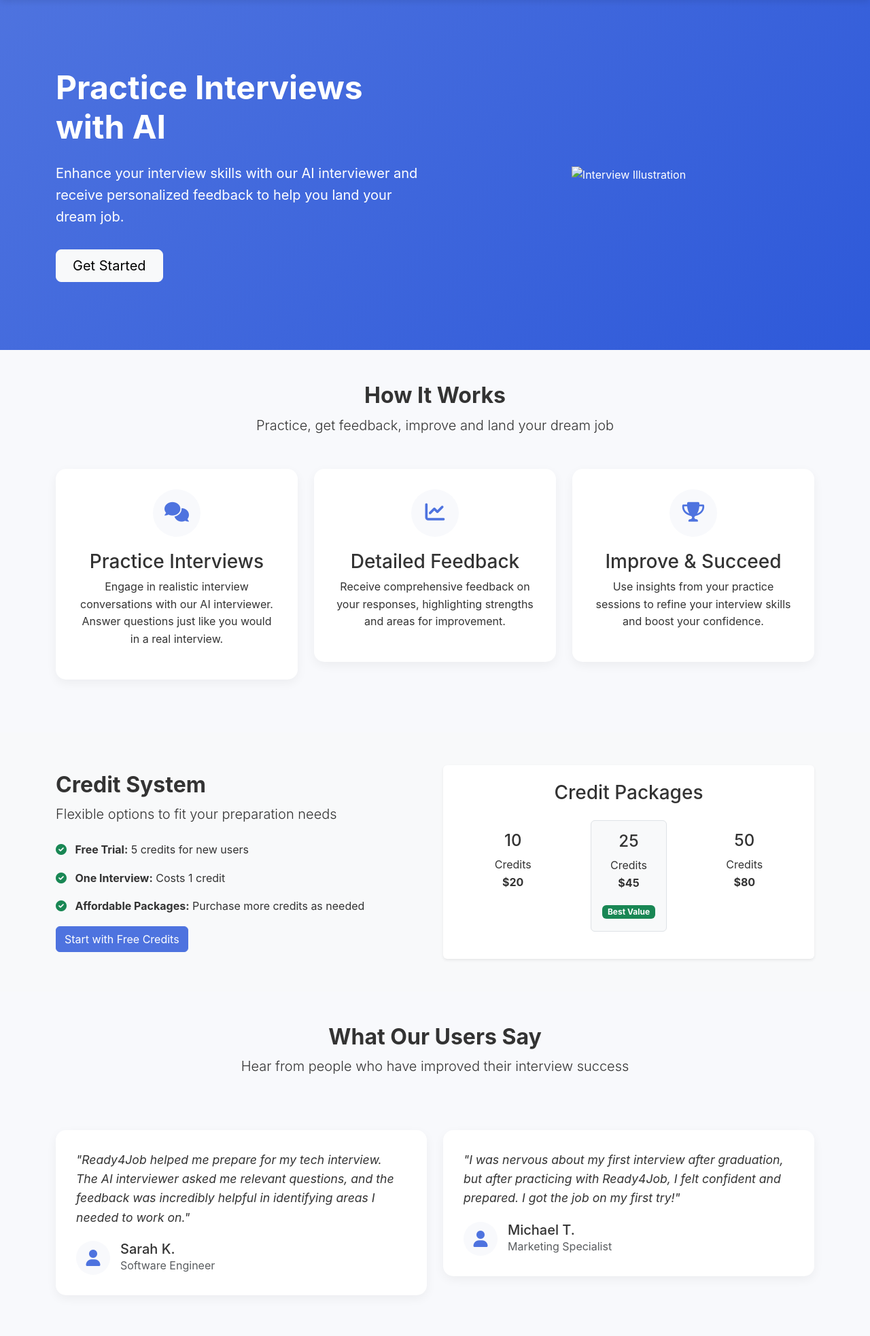
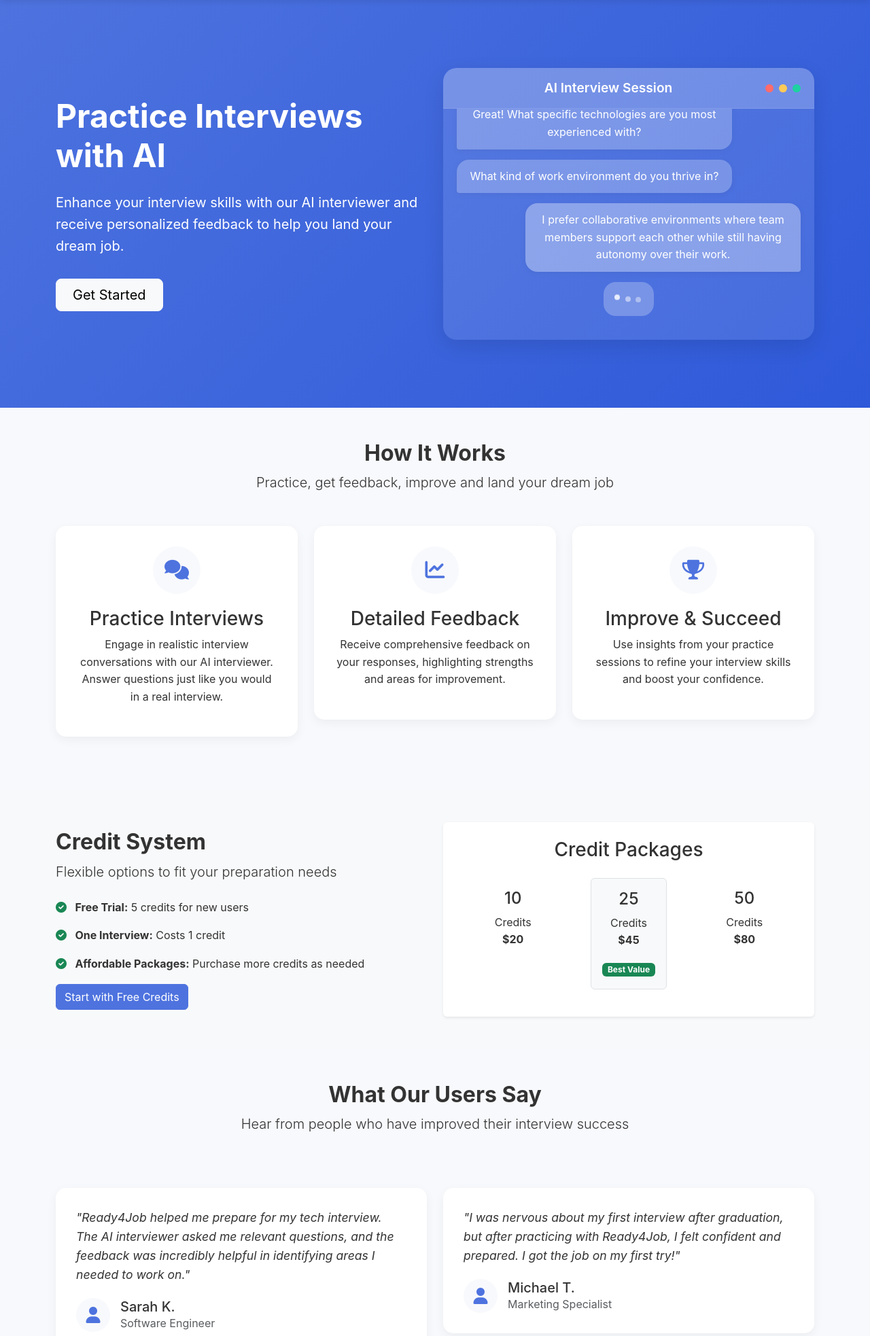
Before and after one commit to kanchang12/ready4job, a Flask app: page / in a window 1280 px wide. Shown: the part 58-2024 px from the top of the page at 68% size. Run offline with Flask 3, Linux system fonts and the light colour scheme; some libraries are stand-ins or nearby versions.

Commit message:
Update index.html

```diff
--- a/templates/index.html
+++ b/templates/index.html
@@ -139,6 +139,108 @@
             z-index: 9999;
         }
 
+        /* Interactive visual element */
+        .interview-visual {
+            width: 100%;
+            max-width: 600px;
+            height: 400px;
+            background-color: rgba(255, 255, 255, 0.1);
+            border-radius: 20px;
+            position: relative;
+            overflow: hidden;
+            box-shadow: 0 10px 30px rgba(0, 0, 0, 0.1);
+            margin: 0 auto;
+        }
+
+        .visual-header {
+            height: 60px;
+            background-color: rgba(255, 255, 255, 0.2);
+            display: flex;
+            align-items: center;
+            padding: 0 20px;
+            border-bottom: 1px solid rgba(255, 255, 255, 0.1);
+        }
+
+        .visual-title {
+            font-size: 1.2rem;
+            font-weight: 600;
+            flex: 1;
+        }
+
+        .visual-dots {
+            display: flex;
+        }
+
+        .visual-dot {
+            width: 12px;
+            height: 12px;
+            border-radius: 50%;
+            margin-left: 8px;
+        }
+
+        .dot-red { background-color: #ff6b6b; }
+        .dot-yellow { background-color: #feca57; }
+        .dot-green { background-color: #1dd1a1; }
+
+        .message-container {
+            height: 340px;
+            padding: 20px;
+            overflow-y: auto;
+        }
+
+        .chat-message {
+            max-width: 80%;
+            padding: 12px 16px;
+            border-radius: 18px;
+            margin-bottom: 15px;
+            box-shadow: 0 2px 10px rgba(0, 0, 0, 0.05);
+            word-wrap: break-word;
+            animation: fadeIn 0.3s ease-in-out;
+        }
+
+        @keyframes fadeIn {
+            from { opacity: 0; transform: translateY(10px); }
+            to { opacity: 1; transform: translateY(0); }
+        }
+
+        .ai-message {
+            background-color: rgba(255, 255, 255, 0.25);
+            border-bottom-left-radius: 4px;
+            margin-right: auto;
+        }
+
+        .user-message {
+            background-color: rgba(255, 255, 255, 0.35);
+            border-bottom-right-radius: 4px;
+            margin-left: auto;
+        }
+
+        .typing-indicator {
+            display: inline-block;
+            padding: 12px 16px;
+            background-color: rgba(255, 255, 255, 0.25);
+            border-radius: 18px;
+            margin-bottom: 15px;
+        }
+
+        .typing-dot {
+            display: inline-block;
+            width: 8px;
+            height: 8px;
+            border-radius: 50%;
+            background-color: white;
+            margin-right: 3px;
+            animation: typing 1.4s infinite;
+        }
+
+        .typing-dot:nth-child(2) { animation-delay: 0.2s; }
+        .typing-dot:nth-child(3) { animation-delay: 0.4s; }
+
+        @keyframes typing {
+            0%, 100% { opacity: 0.4; transform: translateY(0); }
+            50% { opacity: 1; transform: translateY(-5px); }
+        }
+
         /* Responsive adjustments */
         @media (max-width: 768px) {
             .hero-section {
@@ -152,6 +254,14 @@
 
             .feature-card, .testimonial-card {
                 margin-bottom: 20px;
+            }
+
+            .interview-visual {
+                height: 300px;
+            }
+
+            .message-container {
+                height: 240px;
             }
         }
     </style>
@@ -220,7 +330,27 @@
                     {% endif %}
                 </div>
                 <div class="col-lg-6 text-center d-none d-lg-block">
-                    <img src="https://via.placeholder.com/600x400" alt="Interview Illustration" class="img-fluid">
+                    <!-- Interactive visual element replacing the image -->
+                    <div class="interview-visual">
+                        <div class="visual-header">
+                            <div class="visual-title">AI Interview Session</div>
+                            <div class="visual-dots">
+                                <div class="visual-dot dot-red"></div>
+                                <div class="visual-dot dot-yellow"></div>
+                                <div class="visual-dot dot-green"></div>
+                            </div>
+                        </div>
+                        <div class="message-container" id="visualMessages">
+                            <div class="chat-message ai-message">Hello! I'm your AI interviewer. Let's start with you telling me about yourself.</div>
+                            <div class="chat-message user-message">Hi! I'm a software developer with 3 years of experience building web applications.</div>
+                            <div class="chat-message ai-message">Great! What specific technologies are you most experienced with?</div>
+                            <div class="typing-indicator">
+                                <span class="typing-dot"></span>
+                                <span class="typing-dot"></span>
+                                <span class="typing-dot"></span>
+                            </div>
+                        </div>
+                    </div>
                 </div>
             </div>
         </div>
@@ -397,191 +527,57 @@
                     alert.close();
                 });
             }, 5000);
+
+            // Animate the interview visual
+            const messages = [
+                { type: 'ai', text: 'What kind of work environment do you thrive in?' },
+                { type: 'user', text: 'I prefer collaborative environments where team members support each other while still having autonomy over their work.' },
+                { type: 'ai', text: 'Can you describe a challenging project you worked on and how you overcame obstacles?' },
+                { type: 'user', text: 'In my last role, we had to migrate a legacy system to a modern architecture with minimal downtime...' },
+                { type: 'ai', text: 'How do you handle feedback, especially critical feedback?' }
+            ];
+
+            const messagesContainer = document.getElementById('visualMessages');
+            const typingIndicator = document.querySelector('.typing-indicator');
+            let messageIndex = 0;
+
+            function addMessage() {
+                if (messageIndex >= messages.length) return;
+
+                const message = messages[messageIndex];
+                messageIndex++;
+
+                // Hide typing indicator
+                typingIndicator.style.display = 'none';
+
+                // Create new message
+                const messageElement = document.createElement('div');
+                messageElement.className = `chat-message ${message.type}-message`;
+                messageElement.textContent = message.text;
+
+                // Add to container
+                messagesContainer.appendChild(messageElement);
+
+                // Scroll to bottom
+                messagesContainer.scrollTop = messagesContainer.scrollHeight;
+
+                // Show typing indicator before next AI message
+                if (messageIndex < messages.length && messages[messageIndex].type === 'ai') {
+                    setTimeout(() => {
+                        typingIndicator.style.display = 'inline-block';
+                        messagesContainer.appendChild(typingIndicator);
+                        messagesContainer.scrollTop = messagesContainer.scrollHeight;
+
+                        setTimeout(addMessage, 2000);
+                    }, 1000);
+                } else if (messageIndex < messages.length) {
+                    setTimeout(addMessage, 2000);
+                }
+            }
+
+            // Start the animation after 2 seconds
+            setTimeout(addMessage, 2000);
         });
     </script>
 </body>
 </html>
-                <p class="lead">Hear from people who have improved their interview success</p>
-            </div>
-            <div class="row">
-                <div class="col-md-6">
-                    <div class="testimonial-card">
-                        <p class="testimonial-quote">"Ready4Job helped me prepare for my tech interview. The AI interviewer asked me relevant questions, and the feedback was incredibly helpful in identifying areas I needed to work on."</p>
-                        <div class="testimonial-author">
-                            <div class="testimonial-avatar">
-                                <i class="fas fa-user"></i>
-                            </div>
-                            <div>
-                                <h5 class="mb-0">Sarah K.</h5>
-                                <p class="text-muted mb-0">Software Engineer</p>
-                            </div>
-                        </div>
-                    </div>
-                </div>
-                <div class="col-md-6">
-                    <div class="testimonial-card">
-                        <p class="testimonial-quote">"I was nervous about my first interview after graduation, but after practicing with Ready4Job, I felt confident and prepared. I got the job on my first try!"</p>
-                        <div class="testimonial-author">
-                            <div class="testimonial-avatar">
-                                <i class="fas fa-user"></i>
-                            </div>
-                            <div>
-                                <h5 class="mb-0">Michael T.</h5>
-                                <p class="text-muted mb-0">Marketing Specialist</p>
-                            </div>
-                        </div>
-                    </div>
-                </div>
-            </div>
-        </div>
-    </section>
-
-    <!-- Authentication Section -->
-    <section class="py-5" id="auth">
-        <div class="container">
-            <div class="row justify-content-center">
-                <div class="col-md-8 col-lg-6">
-                    <div class="auth-container">
-                        <div class="auth-tabs">
-                            <div id="login-tab" class="auth-tab {% if active_form != 'register' %}active{% endif %}">Login</div>
-                            <div id="register-tab" class="auth-tab {% if active_form == 'register' %}active{% endif %}">Register</div>
-                        </div>
-
-                        <div class="auth-form-container">
-                            <!-- Login Form -->
-                            <form id="login-form" action="{{ url_for('login') }}" method="post" class="auth-form {% if active_form != 'register' %}active{% endif %}">
-                                <div class="mb-3">
-                                    <label for="login-email" class="form-label">Email address</label>
-                                    <input type="email" class="form-control" id="login-email" name="email" required>
-                                </div>
-                                <div class="mb-3">
-                                    <label for="login-password" class="form-label">Password</label>
-                                    <input type="password" class="form-control" id="login-password" name="password" required>
-                                </div>
-                                <button type="submit" class="btn btn-custom-primary w-100">Login</button>
-                            </form>
-
-                            <!-- Register Form -->
-                            <form id="register-form" action="{{ url_for('register') }}" method="post" class="auth-form {% if active_form == 'register' %}active{% endif %}">
-                                <div class="mb-3">
-                                    <label for="register-email" class="form-label">Email address</label>
-                                    <input type="email" class="form-control" id="register-email" name="email" required>
-                                </div>
-                                <div class="mb-3">
-                                    <label for="register-password" class="form-label">Password</label>
-                                    <input type="password" class="form-control" id="register-password" name="password" required minlength="6">
-                                    <div class="form-text">Password must be at least 6 characters long.</div>
-                                </div>
-                                <div class="mb-3">
-                                    <label for="register-confirm-password" class="form-label">Confirm Password</label>
-                                    <input type="password" class="form-control" id="register-confirm-password" required minlength="6">
-                                    <div id="password-match-feedback" class="form-text"></div>
-                                </div>
-                                <div class="mb-3 form-check">
-                                    <input type="checkbox" class="form-check-input" id="terms-check" required>
-                                    <label class="form-check-label" for="terms-check">I agree to the Terms & Conditions</label>
-                                </div>
-                                <button type="submit" class="btn btn-custom-primary w-100" id="register-btn">Register</button>
-                            </form>
-                        </div>
-                    </div>
-                </div>
-            </div>
-        </div>
-    </section>
-
-    <!-- Footer -->
-    <footer>
-        <div class="container">
-            <div class="row">
-                <div class="col-md-4 mb-4 mb-md-0">
-                    <h4 class="mb-4">Ready4Job</h4>
-                    <p>Helping job seekers practice and improve their interview skills with AI-powered interviews and personalized feedback.</p>
-                </div>
-                <div class="col-md-4 mb-4 mb-md-0">
-                    <h5 class="mb-4">Quick Links</h5>
-                    <ul class="list-unstyled">
-                        <li class="mb-2"><a href="#" class="text-white">Home</a></li>
-                        <li class="mb-2"><a href="#features" class="text-white">Features</a></li>
-                        <li class="mb-2"><a href="#testimonials" class="text-white">Testimonials</a></li>
-                        <li class="mb-2"><a href="#auth" class="text-white">Login/Register</a></li>
-                    </ul>
-                </div>
-                <div class="col-md-4">
-                    <h5 class="mb-4">Contact</h5>
-                    <ul class="list-unstyled">
-                        <li class="mb-2"><i class="fas fa-envelope me-2"></i> support@ready4job.com</li>
-                        <li class="mb-2"><i class="fas fa-phone me-2"></i> (123) 456-7890</li>
-                        <li class="mb-2">
-                            <a href="#" class="text-white me-2"><i class="fab fa-facebook-f"></i></a>
-                            <a href="#" class="text-white me-2"><i class="fab fa-twitter"></i></a>
-                            <a href="#" class="text-white me-2"><i class="fab fa-linkedin-in"></i></a>
-                            <a href="#" class="text-white"><i class="fab fa-instagram"></i></a>
-                        </li>
-                    </ul>
-                </div>
-            </div>
-            <hr class="my-4 bg-light">
-            <div class="text-center">
-                <p class="mb-0">&copy; 2025 Ready4Job. All rights reserved.</p>
-            </div>
-        </div>
-    </footer>
-
-    <!-- JavaScript -->
-    <script src="https://cdn.jsdelivr.net/npm/bootstrap@5.3.0-alpha1/dist/js/bootstrap.bundle.min.js"></script>
-    <script>
-        document.addEventListener('DOMContentLoaded', function() {
-            // Tab switching functionality
-            const loginTab = document.getElementById('login-tab');
-            const registerTab = document.getElementById('register-tab');
-            const loginForm = document.getElementById('login-form');
-            const registerForm = document.getElementById('register-form');
-
-            loginTab.addEventListener('click', function() {
-                loginTab.classList.add('active');
-                registerTab.classList.remove('active');
-                loginForm.classList.add('active');
-                registerForm.classList.remove('active');
-            });
-
-            registerTab.addEventListener('click', function() {
-                registerTab.classList.add('active');
-                loginTab.classList.remove('active');
-                registerForm.classList.add('active');
-                loginForm.classList.remove('active');
-            });
-
-            // Password confirmation validation
-            const passwordInput = document.getElementById('register-password');
-            const confirmPasswordInput = document.getElementById('register-confirm-password');
-            const passwordFeedback = document.getElementById('password-match-feedback');
-            const registerBtn = document.getElementById('register-btn');
-
-            function validatePassword() {
-                if (passwordInput.value !== confirmPasswordInput.value) {
-                    passwordFeedback.textContent = 'Passwords do not match';
-                    passwordFeedback.className = 'form-text text-danger';
-                    registerBtn.disabled = true;
-                } else {
-                    passwordFeedback.textContent = 'Passwords match';
-                    passwordFeedback.className = 'form-text text-success';
-                    registerBtn.disabled = false;
-                }
-            }
-
-            passwordInput.addEventListener('keyup', validatePassword);
-            confirmPasswordInput.addEventListener('keyup', validatePassword);
-
-            // Auto-dismiss flash messages
-            setTimeout(function() {
-                const flashMessages = document.querySelectorAll('.flash-message .alert');
-                flashMessages.forEach(function(message) {
-                    const alert = bootstrap.Alert.getOrCreateInstance(message);
-                    alert.close();
-                });
-            }, 5000);
-        });
-    </script>
-</body>
-</html>
```
